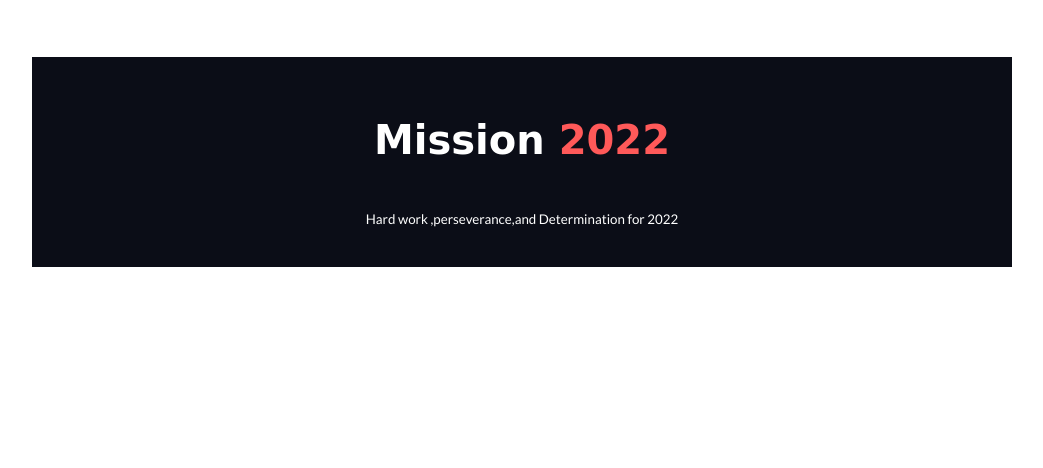
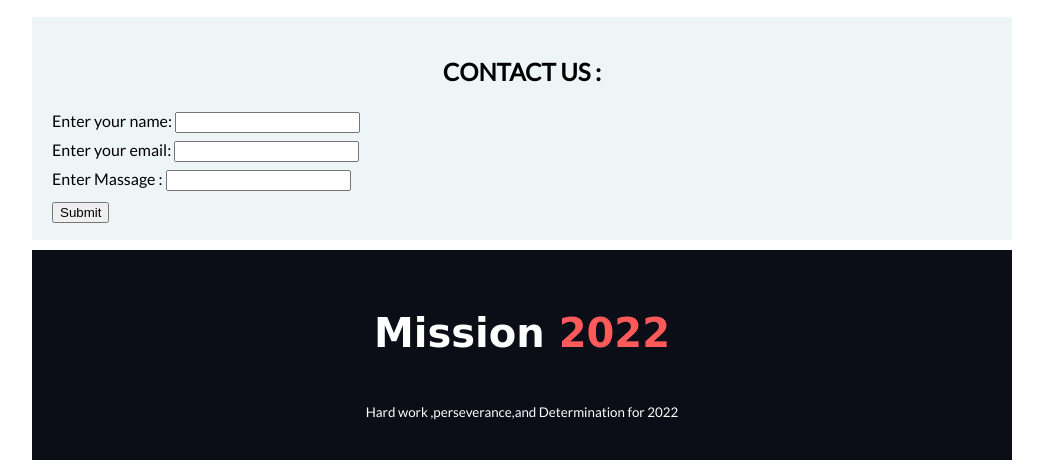
Before and after one commit to Eshratjahan17/assignment1, a plain HTML site: page index.html in a window 1280 px wide. Shown: the part 1523-1991 px from the top of the page, without its empty margins (118-1161 px from the left). Before the commit the page ends 1798 px from the top, so only its background shows below. Drawn offline with Linux system fonts and the light colour scheme; a web font is replaced by a local one.

Commit message:
contact form

```diff
--- a/index.html
+++ b/index.html
@@ -130,6 +130,36 @@
         />
       </div>
     </section>
+
+    <section class="form">
+      <div class="location">
+        <div></div>
+      </div>
+      <div class="massage">
+        <div>
+          <h2>CONTACT US :</h2>
+        </div>
+        <form action="" method="get" class="form-example">
+          <div class="form-example">
+            <label for="name">Enter your name: </label>
+            <input type="text" name="name" id="name" required />
+          </div>
+          <div class="form-example">
+            <label for="email">Enter your email: </label>
+            <input type="email" name="email" id="email" required />
+          </div>
+
+          <div class="form-example">
+            <label for="text">Enter Massage : </label>
+            <input type="text" name="text" id="text" required />
+            <div class="form-example submit-btn">
+              <input type="submit" value="Submit" />
+            </div>
+          </div>
+        </form>
+      </div>
+    </section>
+
     <footer>
       <h5>Mission <span class="foot">2022</span></h5>
       <p class="foot_tagline">
--- a/style.css
+++ b/style.css
@@ -129,12 +129,27 @@ h3 {
 }
 
 /* global section end */
+/* from section start */
+.form {
+  margin-top: 20px;
+  background-color: #edf5f6;
+  padding: 10px 20px;
+}
+.form-example {
+  margin-bottom: 7px;
+}
+.submit-btn {
+  margin-top: 10px;
+}
+
+/* form section end */
+
 /* Footer section start */
 footer {
   background-color: #0b0d17;
   color: white;
   padding: 15px;
-  margin-top: 60px;
+  margin-top: 10px;
 }
 h5 {
   font-size: 40px;
```
Also changed, not shown: images/icons/Call-icon-on-transparent-background-PNG.png (added), images/icons/mail-icon-mail-pishing-icon-with-png-and-vector-format-for-free-18563.png (added), images/icons/pngtree-vector-location-icon-png-image_956422.jpg (added).
